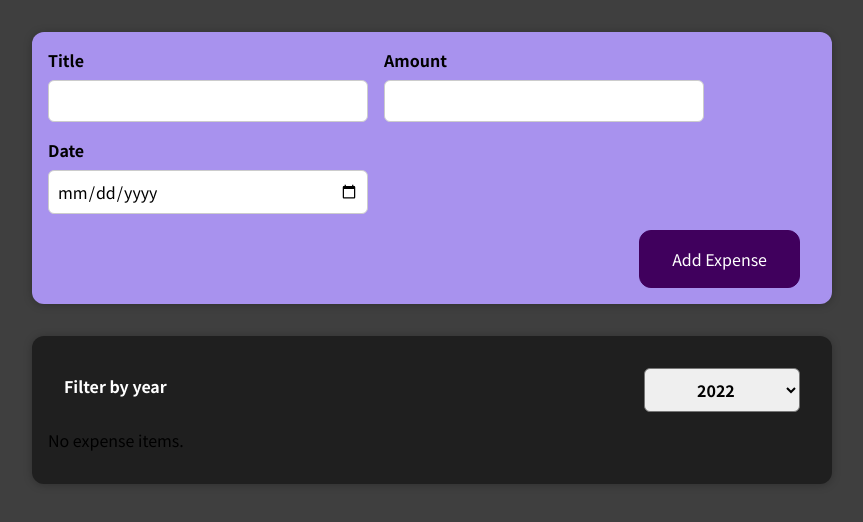
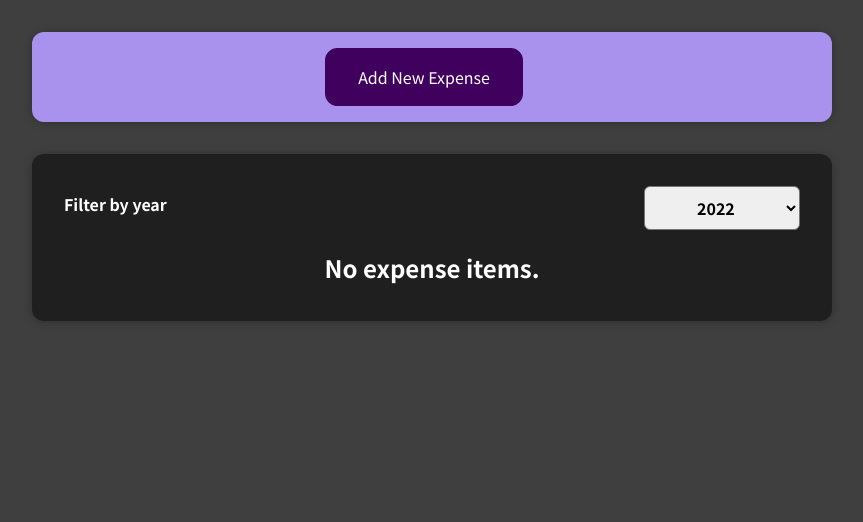
Before and after one commit to heronfeijao/Expense-Tracker-React, a React (Create React App) app: page / in a window 1280 px wide. Shown: the top 522 px of the page, without its empty margins (208-1071 px from the left). Built offline with nearby package versions, Linux system fonts and the light colour scheme.

Commit message:
implemented show/hide form

```diff
--- a/src/components/Expenses/ExpenseItem.jsx
+++ b/src/components/Expenses/ExpenseItem.jsx
@@ -6,6 +6,7 @@
 
 const ExpenseItem = (props) => {
   return (
+    <li>
       <Card className="expense-item">
         <ExpenseDate date={props.date} />
         <div className="expense-item__description">
@@ -13,6 +14,7 @@
           <div className="expense-item__price">${props.amount}</div>
         </div>
       </Card>
+    </li>
   );
 };
 
--- a/src/components/Expenses/Expenses.jsx
+++ b/src/components/Expenses/Expenses.jsx
@@ -1,8 +1,8 @@
 import React, { useState } from "react";
 import Card from "../UI/Card.jsx";
-import ExpenseItem from "./ExpenseItem.jsx";
 import ExpensesFilter from "./ExpensesFilter.jsx";
 import "./Expenses.css";
+import ExpensesList from "./ExpensesList.jsx";
 
 const Expenses = (props) => {
   const [filteredYear, setFilteredYear] = useState(2022);
@@ -11,24 +11,10 @@
     (exp) => exp.date.getFullYear() === Number(filteredYear)
   );
 
-  const expensesContent =
-    filteredExpenses > 0 ? (
-      filteredExpenses.map((item) => (
-        <ExpenseItem
-          key={item.id}
-          title={item.title}
-          amount={item.amount}
-          date={item.date}
-        />
-      ))
-    ) : (
-      <p>No expense items.</p>
-    );
-
   return (
     <Card className="expenses">
       <ExpensesFilter selected={filteredYear} changeYear={setFilteredYear} />
-      {expensesContent}
+      <ExpensesList year={filteredYear} items={filteredExpenses} />
     </Card>
   );
 };
--- /dev/null
+++ b/src/components/Expenses/ExpensesList.css
@@ -0,0 +1,9 @@
+.expenses-list {
+  list-style: none;
+  padding: 0;
+}
+
+.expenses-list__fallback {
+  color: white;
+  text-align: center;
+}
--- /dev/null
+++ b/src/components/Expenses/ExpensesList.jsx
@@ -0,0 +1,24 @@
+import React from "react";
+
+import "./ExpensesList.css";
+import ExpenseItem from "./ExpenseItem.jsx";
+
+const ExpensesList = (props) => {
+  const expensesContent =
+    props.items.length > 0 ? (
+      props.items.map((item) => (
+        <ExpenseItem
+          key={item.id}
+          title={item.title}
+          amount={item.amount}
+          date={item.date}
+        />
+      ))
+    ) : (
+      <h2 className="expenses-list__fallback">No expense items.</h2>
+    );
+
+  return <ul className="expenses-list">{expensesContent}</ul>;
+};
+
+export default ExpensesList;
--- a/src/components/NewExpense/ExpenseForm.jsx
+++ b/src/components/NewExpense/ExpenseForm.jsx
@@ -67,6 +67,9 @@
         </div>
       </div>
       <div className="new-expense__actions">
+        <button type="button" onClick={props.cancel}>
+          Cancel
+        </button>
         <button type="submit">Add Expense</button>
       </div>
     </form>
--- a/src/components/NewExpense/NewExpense.jsx
+++ b/src/components/NewExpense/NewExpense.jsx
@@ -1,8 +1,10 @@
-import React from "react";
+import React, { useState } from "react";
 import "./NewExpense.css";
 import ExpenseForm from "./ExpenseForm";
 
 const NewExpense = (props) => {
+  const [showForm, setShowForm] = useState(false);
+
   const saveExpenseDataHandler = (enteredExpenseData) => {
     const expenseData = {
       ...enteredExpenseData,
@@ -11,9 +13,19 @@
     props.onAddExpense(expenseData);
   };
 
+  const toggleForm = () => {
+    showForm ? setShowForm(false) : setShowForm(true);
+  };
+
   return (
     <div className="new-expense">
-      <ExpenseForm onSaveExpenseData={saveExpenseDataHandler} />
+      {!showForm && <button onClick={toggleForm}>Add New Expense</button>}
+      {showForm && (
+        <ExpenseForm
+          cancel={toggleForm}
+          onSaveExpenseData={saveExpenseDataHandler}
+        />
+      )}
     </div>
   );
 };
```
Also changed, not shown: 1 other file (tests, documents, lock files or other folders). Lines whose indentation alone changed are shown as unchanged.
